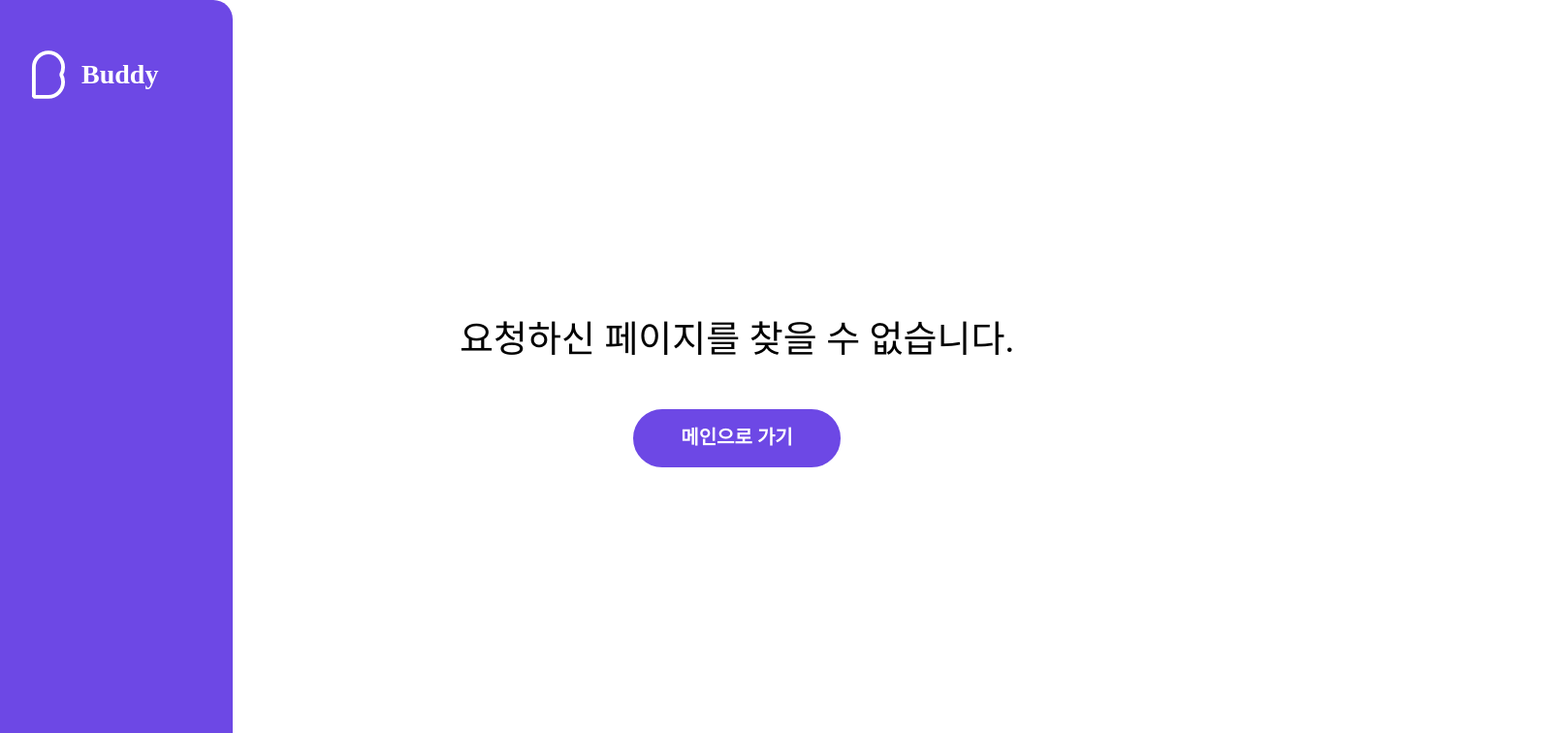
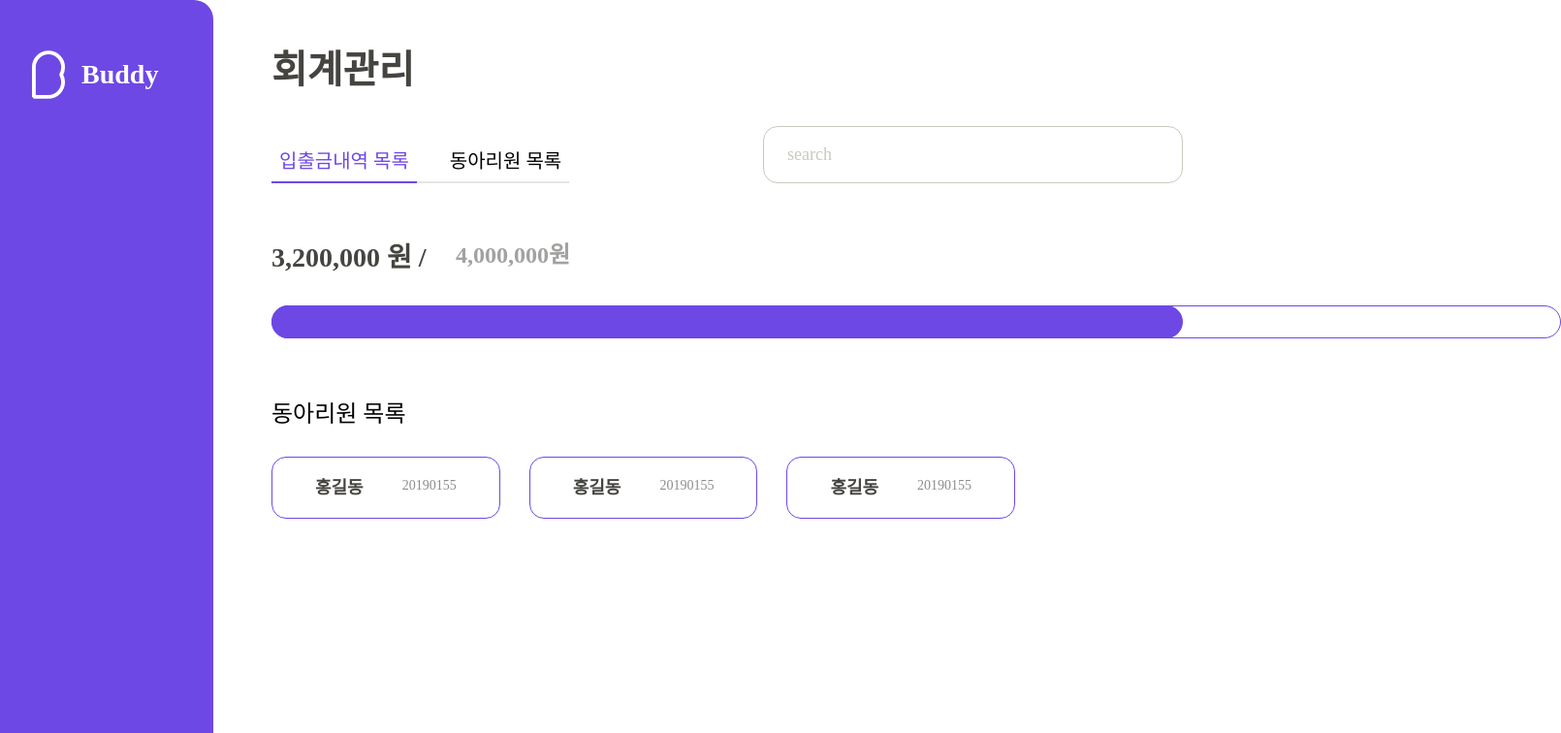
Before and after one commit to kmu-kcc/buddy-frontend, a React (Create React App) app: page /accountMembers in a window 1280 px wide. Shown: the top 756 px of the page at 97% size, 1610 px wide, since content can reach past the window. Built offline with nearby package versions, Linux system fonts and the light colour scheme; a web font is replaced by a local one.

Commit message:
Add accounting page
Delete AccountRequest.tsx file because it is not required

```diff
--- a/src/App.tsx
+++ b/src/App.tsx
@@ -17,7 +17,7 @@ const App = () => {
             <Route path='/organization' component={pages.Organization} />
             <Route path='/user' component={pages.User} />
             <Route path='/test' component={pages.Test} />
-            <Route path='/accounting' component={pages.Accounting} />
+            <Route path='/accountMembers' component={pages.AccountMembers} />
             <Route component={NotFound} />
           </Switch>
         </ErrorBoundary>
--- a/src/pages/accounting/AccountMembers.tsx
+++ b/src/pages/accounting/AccountMembers.tsx
@@ -1,97 +1,84 @@
 import React, {useState, useCallback} from 'react';
 import styled from 'styled-components';
-import {background, BackgroundProps} from 'styled-system';
-import {Box, SearchInput, Button, Text, Tab} from '../../components';
+import {Box, SearchInput, Text, Tab} from '../../components';
 
-const CardLine = styled.div`
-  box-sizing: border-box;
-  width: calc(100% - 68px);
-  height: 1px;
-  background-color: #E5E5E5;
-  margin-top: 8px;
+const GroupName = styled.span`
+  font-size: 24px;
+  line-height: 29px;
+  font-weight: normal;
+  color: #000000;
 `;
 
-const GroupNameShadow = styled.div<BackgroundProps>`
-  position: absolute;
-  width: 100%;
-  height: 20px;
-  ${background}
-  border-radius: 10px;
-  top:10px;
-`;
-
-const GroupName = styled.span`
-  font-size: 20px;
-  line-height: 25px;
+const AmountReceived = styled.span`
+  font-size: 28px;
+  line-height: 34px;
   font-weight: bold;
   z-index: 1;
-  position: absolute;
+  position: relative;
   top: 0;
   left: 0;
   right: 0;
+  color: #454440;
 `;
 
-const EllipsisText = styled(Text)`
-  white-space: nowrap;
-  text-overflow: ellipsis;
-  overflow: hidden;
+const ToBeReceived = styled.span`
+  font-size: 24px;
+  line-height: 29px;
+  font-weight: bold;
+  z-index: 1;
+  position: relative;
+  top: 0;
+  left: 0;
+  right: 0;
+  color: rgba(69, 68, 64, 0.5);
+`;
+
+const NameText = styled(Text)`
+  font-weight: bold;
+  font-size: 18px;
+  line-height: 22px;
+  color: #454440;
+`;
+
+const UnivNumText = styled(Text)`
+  font-weight: normal;
+  font-size: 14px;
+  line-height: 17px;
+  color: #8D8D8D;
 `;
 
 const UserProfile = [
   {
     id: 1,
-    username: 'seonilKim',
-    univnumber: '20171379',
-    major: 'eletric engineering',
-    date: '2021.08.04',
+    username: '홍길동',
+    univnumber: '20190155',
   },
   {
     id: 2,
-    username: 'hello',
-    univnumber: '20171380',
-    major: 'computer engineering',
-    date: '2021.08.11',
+    username: '홍길동',
+    univnumber: '20190155',
   },
   {
     id: 3,
-    username: 'hellowolrd',
-    univnumber: '20128191',
-    major: 'computer science',
-    date: '2021.08.13',
+    username: '홍길동',
+    univnumber: '20190155',
   },
 ];
 
 interface MemberCardProps {
   username?: string;
   univnumber?: string;
-  major?: string;
-  date?: string;
-  group?: string;
 }
 
 const MemberCard = (MemberCardProps: MemberCardProps) => {
-  const {group, username, univnumber, major, date} = MemberCardProps;
+  const {username, univnumber} = MemberCardProps;
   return (
-    <Box maxWidth='300px' isFlex flexDirection='column' pt='44px' pb='34px' alignItems='center'>
-      <Box isFlex width='100%' alignItems='baseline' px='34px'>
-        <Text flex={1} fontWeight={700} fontSize='18px' lineHeight='22px'>{group}</Text>
-        <Text color='#CBC8BE;'>{date}</Text>
-      </Box>
-      <CardLine />
-      <Box isFlex mt='28px' px='44px' flexDirection='column'>
+    <Box maxWidth='248px' isFlex flexDirection='column' pb='20px' alignItems='center'>
+      <Box isFlex mt='20px' px='44px' flexDirection='column'>
         <Box isFlex>
-          <Text color='#8D8C85' fontWeight={500} fontSize='16px' lineHeight='20px'>이름</Text>
-          <EllipsisText ml='62px' flex={1} fontWeight={500} fontSize='16px' lineHeight='20px'>{username}</EllipsisText>
+          <NameText fontWeight={500} fontSize='16px' lineHeight='20px'>{username}</NameText>
+          <UnivNumText ml='40px' fontWeight={500} fontSize='16px' lineHeight='20px'>{univnumber}</UnivNumText>
         </Box>
-        <Box isFlex mt='24px'>
-          <Text color='#8D8C85' fontWeight={500} fontSize='16px' lineHeight='20px'>학번</Text>
-          <EllipsisText ml='62px' flex={1} fontWeight={500} fontSize='16px' lineHeight='20px'>{univnumber}</EllipsisText>
-        </Box>
-        <Box isFlex mt='24px'>
-          <Text color='#8D8C85' fontWeight={500} fontSize='16px' lineHeight='20px'>학과</Text>
-          <EllipsisText ml='62px' flex={1} fontWeight={500} fontSize='16px' lineHeight='20px'>{major}</EllipsisText>
-        </Box>
-        <Button mt='30px' py='0' width='100%' height='40px' fontSize='14px' lineHeight='18px'>더 보기</Button>
       </Box>
     </Box>
   );
@@ -104,37 +91,38 @@ export const AccountMembers = () => {
   }, [setInputTextValue]);
 
   const CardListAdmin = UserProfile.map((info, idx) => (
-    <Box border='2px solid #6D48E5' borderRadius='37px' key={idx}>
-      <MemberCard group='운영자' username={info.username} univnumber={info.univnumber} major={info.major} date={info.date} />
-    </Box>
-  ));
-  const CardListMember = UserProfile.map((info, idx) => (
-    <Box border='2px solid #FFD646' borderRadius='37px' key={idx}>
-      <MemberCard group='동아리원' username={info.username} univnumber={info.univnumber} major={info.major} date={info.date} />
+    <Box border='1px solid #6D48E5' borderRadius='15px' key={idx}>
+      <MemberCard username={info.username} univnumber={info.univnumber} />
     </Box>
   ));
 
   return (
     <Box width='100%' py='48px' px='60px'>
-      <Text color='#454440' fontSize='40px' fontWeight={700} lineHeight='50px'>조직관리</Text>
+      <Text color='#454440' fontSize='40px' fontWeight={700} lineHeight='50px'>회계관리</Text>
       <Box isFlex width='100%' mt='32px' alignItems='flex-end' justifyContent='space-between'>
-        <Tab tabs={['동아리원 목록', '입부 신청내역', '퇴부 신청내역']} />
+        <Tab tabs={['입출금내역 목록', '동아리원 목록']} />
         <SearchInput onChange={handleInputChange} value={InputTextValue} placeholder='search' />
       </Box>
-      <Box isBlock width='80px' height='30px' mt='64px' position='relative' mb='28px'>
-        <GroupName>운영자</GroupName>
-        <GroupNameShadow background='#EFEBFC' />
+      <Box isFlex width='100%' height='30px' mt='64px' position='relative' mb='28px' alignItems='flex-end'>
+        <Box isFlex width='180px' height='34px' >
+          <AmountReceived>3,200,000 원 /</AmountReceived>
+        </Box>
+        <Box isFlex width='150px' height='34px' ml='10px'>
+          <ToBeReceived>4,000,000원</ToBeReceived>
+        </Box>
+      </Box>
+      <Box isFlex width='100%' mt='32px' alignItems='flex-end'>
+        <Box isFlex width='940px' height='34px' bg='#6D48E5' borderRadius='73px' position='relative'>
+        </Box>
+        <Box isFlex width='1330px' height='34px' border='1px solid #6D48E5' borderRadius='73px' position='absolute'>
+        </Box>
+      </Box>
+      <Box isBlock width='140px' height='30px' mt='64px' position='relative' mb='28px'>
+        <GroupName>동아리원 목록</GroupName>
       </Box>
       <Box isFlex flexWrap='wrap' style={{gap: '30px'}}>
         {CardListAdmin}
       </Box>
-      <Box width='80px' height='30px' mt='62px' position='relative' mb='28px'>
-        <GroupName>동아리원</GroupName>
-        <GroupNameShadow background='#FFF5D1' />
-      </Box>
-      <Box isFlex flexWrap='wrap' style={{gap: '30px'}}>
-        {CardListMember}
-      </Box>
     </Box>
   );
 };
--- a/src/pages/accounting/index.tsx
+++ b/src/pages/accounting/index.tsx
@@ -2,11 +2,9 @@ import React from 'react';
 import {Route} from 'react-router-dom';
 import {Router} from '../../utils/router';
 import {AccountMembers} from './AccountMembers';
-import {AccountRequests} from './AccountRequests';
 
 export const Accounting = () => (
   <Router>
     <Route path='/accounting/accountmembers' exact component={AccountMembers} />
-    <Route path='/accounting/account/request' exact component={AccountRequests} />
   </Router>
 );
```
Also changed, not shown: src/pages/accounting/AccountRequests.tsx (deleted, +0 -61 lines).
